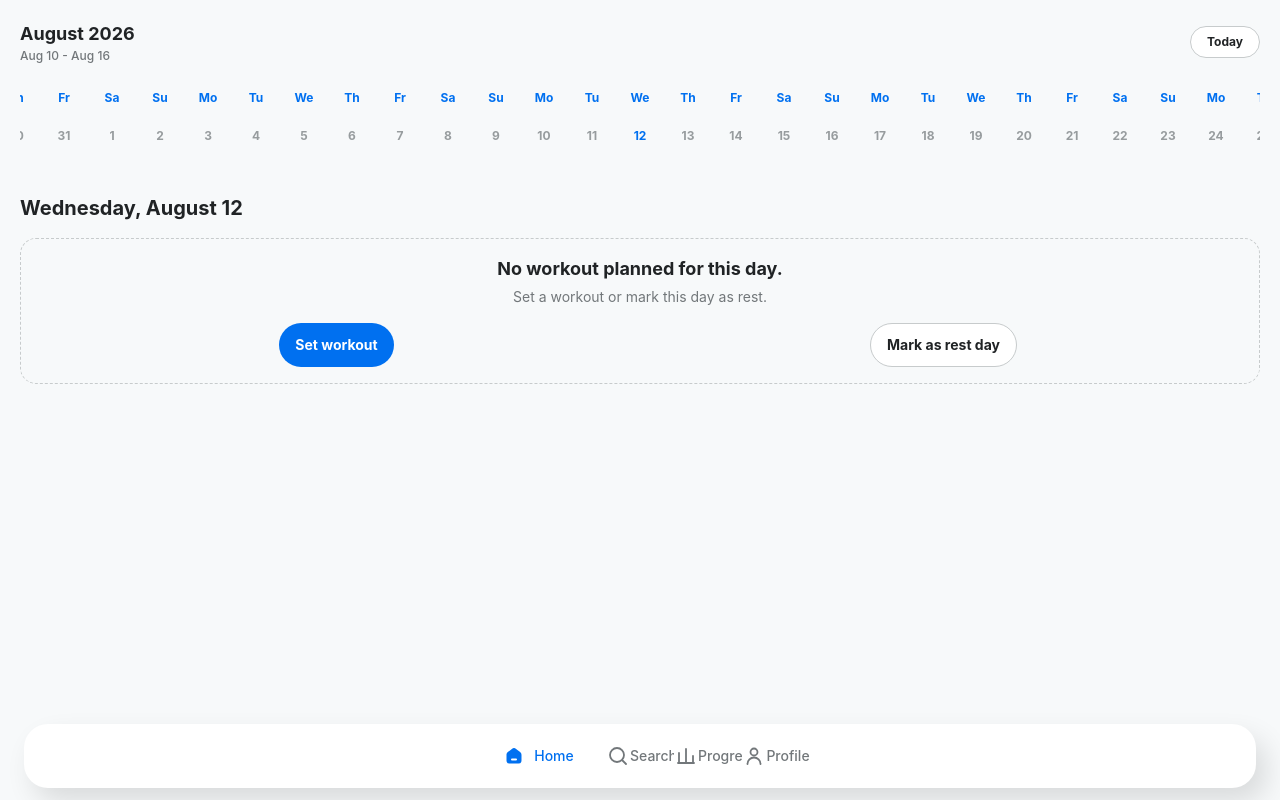
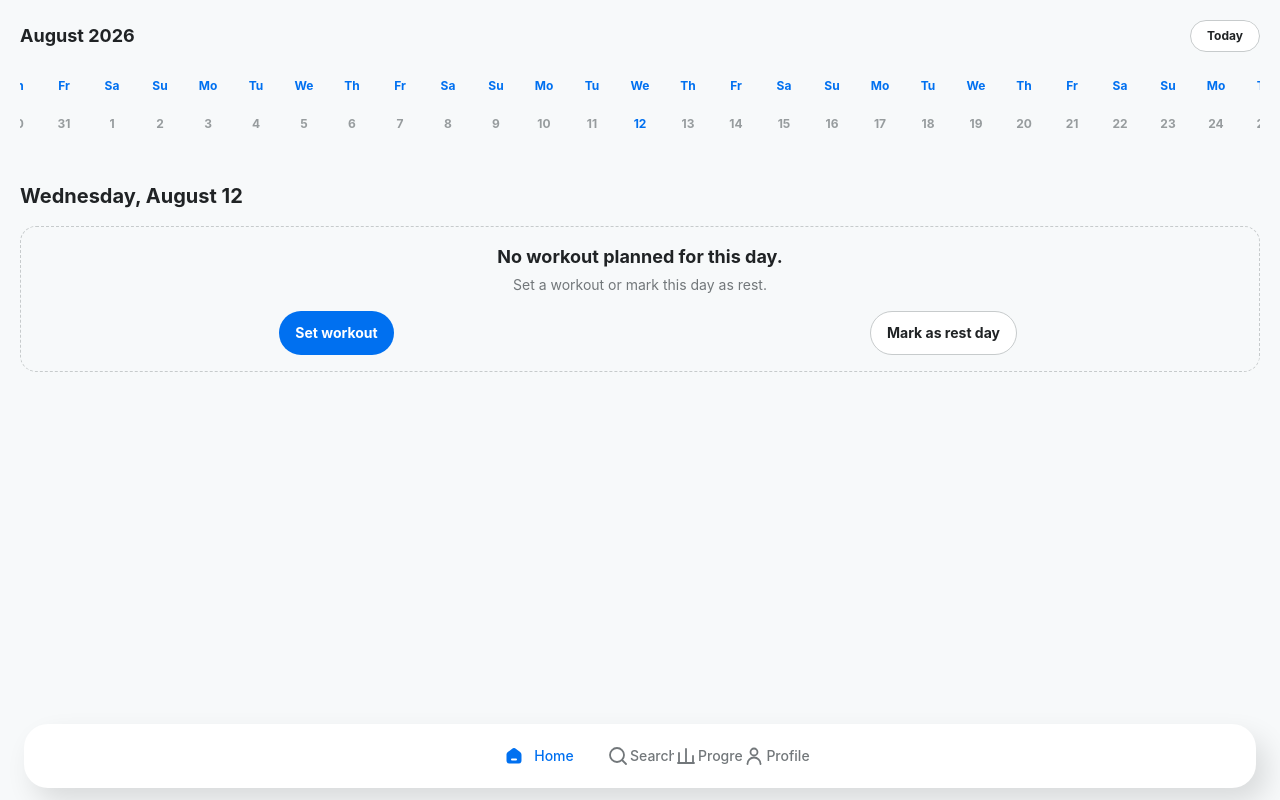
Before and after one commit to SadeghSourceCode/gym-activity-tracker, an Angular app: page / in a window 1280 px wide. Built offline with nearby package versions, Linux system fonts and the light colour scheme.

Commit message:
update calendar

```diff
--- a/src/app/features/workout/components/workout-calendar/workout-calendar.component.html
+++ b/src/app/features/workout/components/workout-calendar/workout-calendar.component.html
@@ -3,7 +3,6 @@
     <div class="flex items-center justify-between">
       <div>
         <h2 class="text-lg font-bold text-[#202325]">{{ calendarTitle() }}</h2>
-        <p class="text-xs font-medium text-[#72777A]">{{ weekRangeLabel() }}</p>
       </div>
 
       <app-button
@@ -24,7 +23,7 @@
       [attr.dir]="i18n.language() === 'fa' ? 'rtl' : 'ltr'"
     >
       <div class="flex items-start gap-4 text-center">
-        @for (day of calendarDays(); track day.date.toDateString()) {
+        @for (day of calendarDays(); track day.dateKey) {
           <app-button
             variant="link"
             mode="form"
@@ -32,11 +31,7 @@
             customClass="flex w-8 shrink-0 flex-col items-center gap-3 text-sm font-medium"
             type="button"
             [attr.data-date-key]="day.dateKey"
-            [ariaLabel]="
-              i18n.t('select') +
-              ' ' +
-              day.date.toLocaleDateString(i18n.language() === 'fa' ? 'fa-IR' : undefined)
-            "
+            [ariaLabel]="i18n.t('select') + ' ' + day.accessibleDateLabel"
             [attr.aria-selected]="isSelected(day.dateKey)"
             (buttonClicked)="selectDate(day.dateKey)"
           >
@@ -49,7 +44,7 @@
               [class.ring-[#BFDDFF]]="isToday(day.dateKey) && !isSelected(day.dateKey)"
               [class.text-[#979C9E]]="!isSelected(day.dateKey)"
             >
-              {{ day.date.getDate() }}
+              {{ day.dayNumberLabel }}
             </span>
             <span
               class="size-1.5 shrink-0 rounded-full"
--- a/src/app/features/workout/components/workout-calendar/workout-calendar.component.ts
+++ b/src/app/features/workout/components/workout-calendar/workout-calendar.component.ts
@@ -10,21 +10,16 @@ import {
   output,
 } from '@angular/core';
 import { isPlatformBrowser } from '@angular/common';
-import {
-  getDateKey,
-  getTodayDateKey,
-  parseDateKey,
-} from '../../utils/calendar-date.util';
+import { getDateKey, getTodayDateKey, parseDateKey } from '../../utils/calendar-date.util';
 import { I18nService } from '../../../../core/i18n/i18n.service';
 import { AppButton } from '../../../../components/app-button/app-button';
 import { Workout } from '../../models/workout-storage.models';
-import {
-  getWeeklyRecurrenceEnd,
-  isWorkoutOnDate,
-} from '../../utils/weekly-recurrence.util';
+import { getWeeklyRecurrenceEnd, isWorkoutOnDate } from '../../utils/weekly-recurrence.util';
 
 interface CalendarDay {
   label: string;
+  dayNumberLabel: string;
+  accessibleDateLabel: string;
   date: Date;
   dateKey: string;
 }
@@ -88,6 +83,8 @@ export class WorkoutCalendarComponent implements AfterViewInit {
 
       return {
         label: this.formatWeekdayLabel(date),
+        dayNumberLabel: this.formatDayNumber(date),
+        accessibleDateLabel: this.formatAccessibleDate(date),
         date,
         dateKey: getDateKey(date),
       };
@@ -106,14 +103,6 @@ export class WorkoutCalendarComponent implements AfterViewInit {
     }
 
     return workoutDateKeys;
-  });
-
-  readonly weekRangeLabel = computed(() => {
-    const selectedWeekStart = this.getWeekStart(parseDateKey(this.selectedDate()));
-    const selectedWeekEnd = new Date(selectedWeekStart);
-    selectedWeekEnd.setDate(selectedWeekStart.getDate() + 6);
-
-    return `${this.formatShortDate(selectedWeekStart)} - ${this.formatShortDate(selectedWeekEnd)}`;
   });
 
   selectDate(dateKey: string) {
@@ -169,6 +158,14 @@ export class WorkoutCalendarComponent implements AfterViewInit {
     });
   }
 
+  private formatDayNumber(date: Date): string {
+    return date.toLocaleDateString(this.getDateLocale(), { day: 'numeric' });
+  }
+
+  private formatAccessibleDate(date: Date): string {
+    return date.toLocaleDateString(this.getDateLocale());
+  }
+
   private formatWeekdayLabel(date: Date): string {
     if (this.i18n.language() === 'fa') {
       const persianWeekdayLabels = ['یک', 'دو', 'سه', 'چها', 'پنج', 'جمعه', 'شنبه'];
@@ -180,7 +177,7 @@ export class WorkoutCalendarComponent implements AfterViewInit {
   }
 
   private getDateLocale(): string | undefined {
-    return this.i18n.language() === 'fa' ? 'fa-IR' : undefined;
+    return this.i18n.language() === 'fa' ? 'fa-IR-u-ca-persian' : undefined;
   }
 
   private scrollTodayToCenter(behavior: ScrollBehavior) {
```
